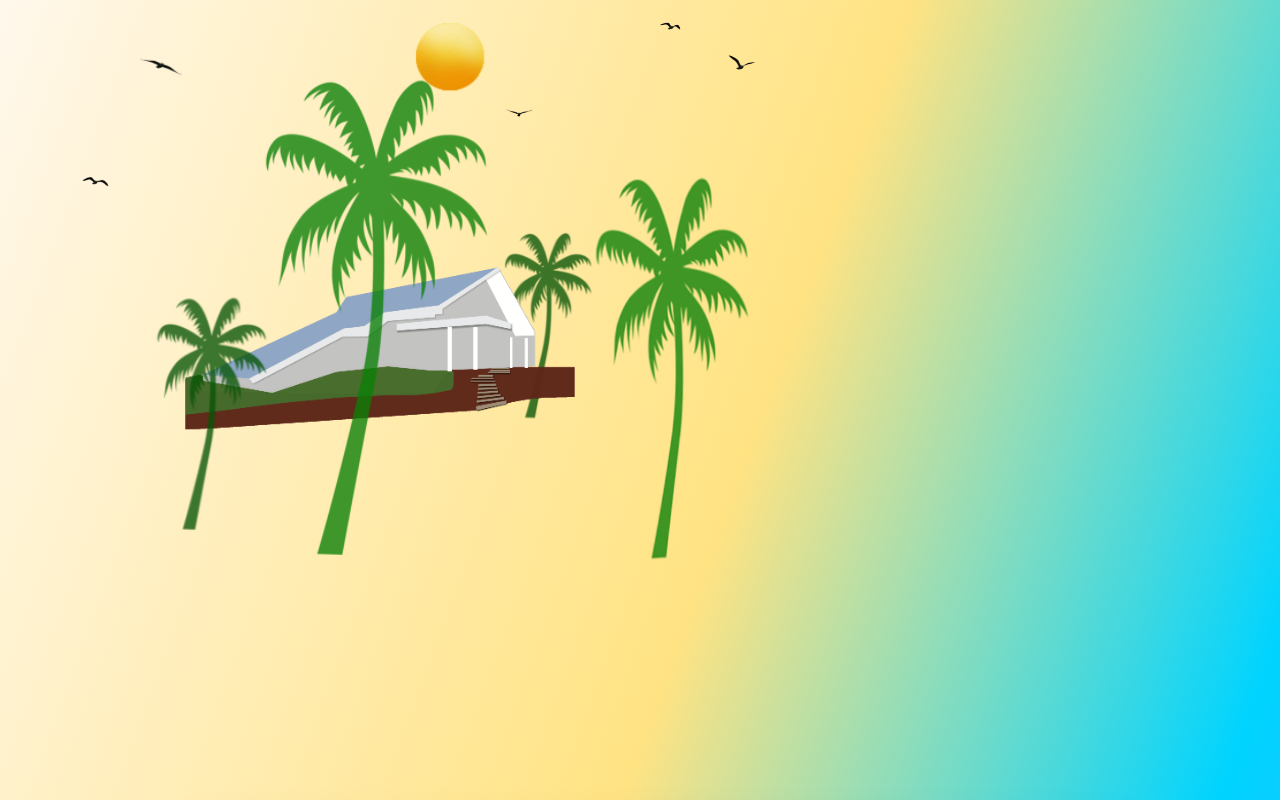
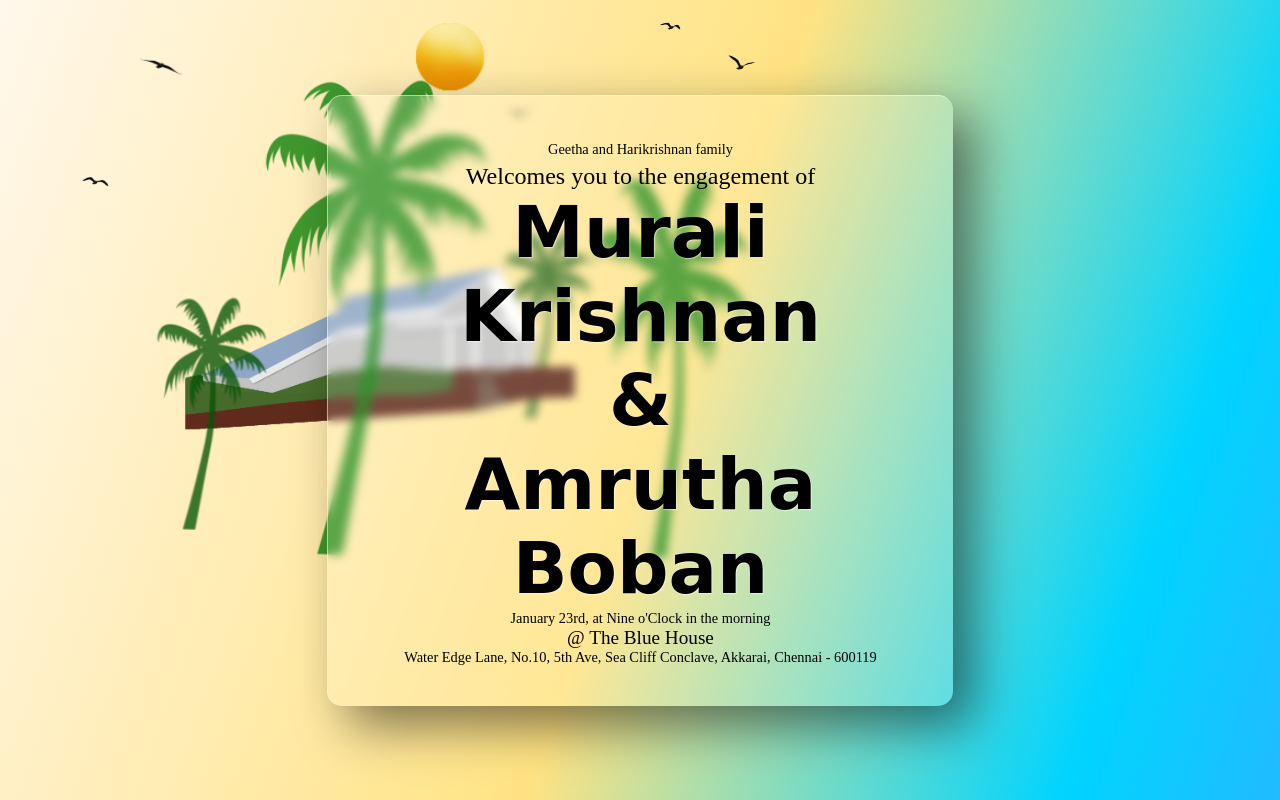
Before and after one commit to mharikri/mharikri.github.io, a plain HTML site: page index.html in a window 1280 px wide. Shown: the top 800 px of the page. Drawn offline with nearby package versions, Linux system fonts and the light colour scheme; a web font is replaced by a local one.

Commit message:
moving card up

```diff
--- a/index.html
+++ b/index.html
@@ -27,7 +27,7 @@
 
     <div class="container">
 
-        <div class="empty-box"></div>
+        <!-- <div class="empty-box"></div> -->
 
         <div class="card">
             <div class="content">
```
